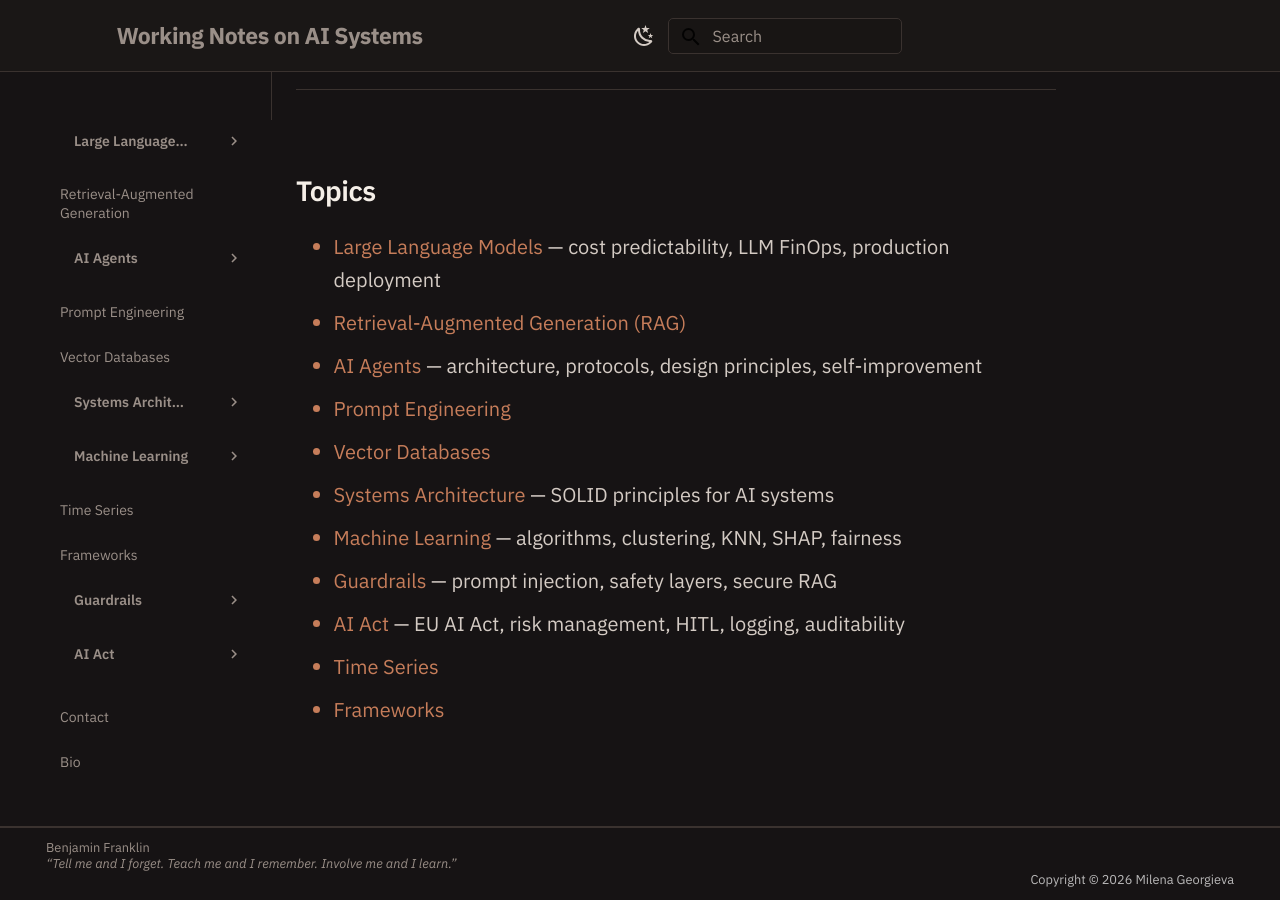
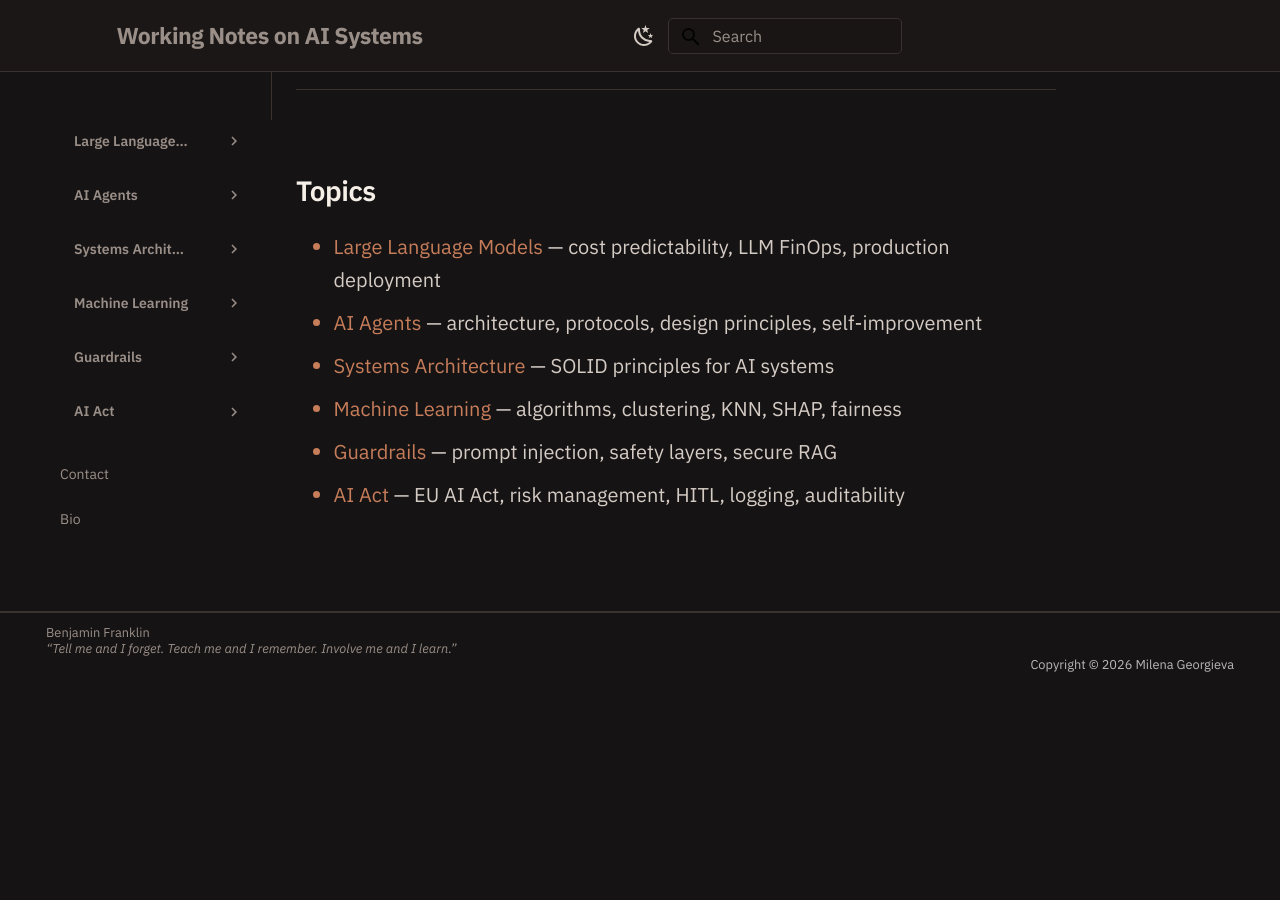
Before and after one commit to mimitheone/milenageorgieva.tech, an MkDocs documentation site: the page built from docs/index.md, in a window 1280 px wide and 900 px high, scrolled down 820 px. Built offline with MkDocs 1.6.1 and Material for MkDocs 9.7.7, drawn with Linux system fonts in a browser that asks for light colours; comment, search, counter and statistics services are not loaded; after the commit the page ends 1505 px from its top, so only the background shows below that.

Commit message:
Hide empty handbook sections until they have published content.
Remove RAG, Prompt Engineering, Vector Databases, Time Series, and Frameworks from nav and homepage Topics while keeping their source files for later.

```diff
--- a/docs/index.md
+++ b/docs/index.md
@@ -19,13 +19,8 @@ If you spot an error, disagree with an approach or have a better idea, I would g
 ## Topics
 
 - [Large Language Models](llm/index.md) — cost predictability, LLM FinOps, production deployment
-- [Retrieval-Augmented Generation (RAG)](rag/index.md)
 - [AI Agents](agents/index.md) — architecture, protocols, design principles, self-improvement
-- [Prompt Engineering](prompt-engineering/index.md)
-- [Vector Databases](vector-databases/index.md)
 - [Systems Architecture](ai-architecture/index.md) — SOLID principles for AI systems
 - [Machine Learning](machine-learning/index.md) — algorithms, clustering, KNN, SHAP, fairness
 - [Guardrails](guardrails/index.md) — prompt injection, safety layers, secure RAG
 - [AI Act](ai-act/index.md) — EU AI Act, risk management, HITL, logging, auditability
-- [Time Series](time-series/index.md)
-- [Frameworks](frameworks/index.md)
--- a/mkdocs.yml
+++ b/mkdocs.yml
@@ -95,7 +95,6 @@ nav:
           - Overview: llm/index.md
           - Cost Predictability: llm/llm-cost-predictability.md
           - LLM Cost Optimization: llm/llm-cost-optimization.md
-      - Retrieval-Augmented Generation: rag/index.md
       - AI Agents:
           - Overview: agents/index.md
           - Darwin Gödel Machine: agents/darwin-godel-machine.md
@@ -108,8 +107,6 @@ nav:
           - Dependency Inversion Principle: agents/dependency-inversion-principle.md
           - Designing an Agent: agents/designing-an-agent.md
           - Self-Improving Agents: agents/self-improving-agents.md
-      - Prompt Engineering: prompt-engineering/index.md
-      - Vector Databases: vector-databases/index.md
       - Systems Architecture:
           - Overview: ai-architecture/index.md
           - Single Responsibility Principle: ai-architecture/single-responsibility-principle.md
@@ -127,8 +124,6 @@ nav:
           - K-Nearest Neighbors: machine-learning/knn.md
           - SHAP: machine-learning/shap.md
           - ML Algorithms: machine-learning/ml-algorithms.md
-      - Time Series: time-series/index.md
-      - Frameworks: frameworks/index.md
       - Guardrails:
           - Overview: guardrails/index.md
           - Prompt Injection: guardrails/prompt-injection.md
```
